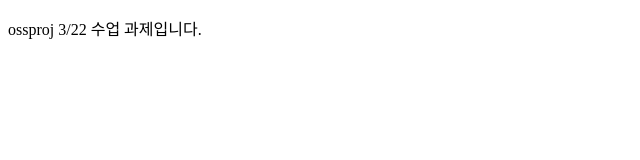
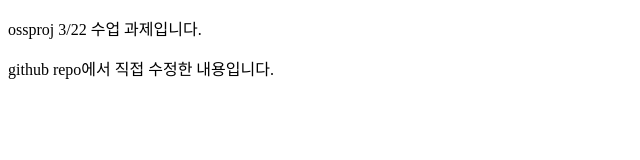
Before and after one commit to hongseoi/OSSProgC1, a plain HTML site: page index.html in a window 1280 px wide. Shown: the whole page, without its empty margins (0-640 px from the left). Drawn offline with Linux system fonts and the light colour scheme.

Commit message:
Update index.html

```diff
--- a/index.html
+++ b/index.html
@@ -5,5 +5,6 @@
     </head>
     <body>
         <p>ossproj 3/22 수업 과제입니다.</p>
+        <p> github repo에서 직접 수정한 내용입니다.</
     </body>
 </html>
```
